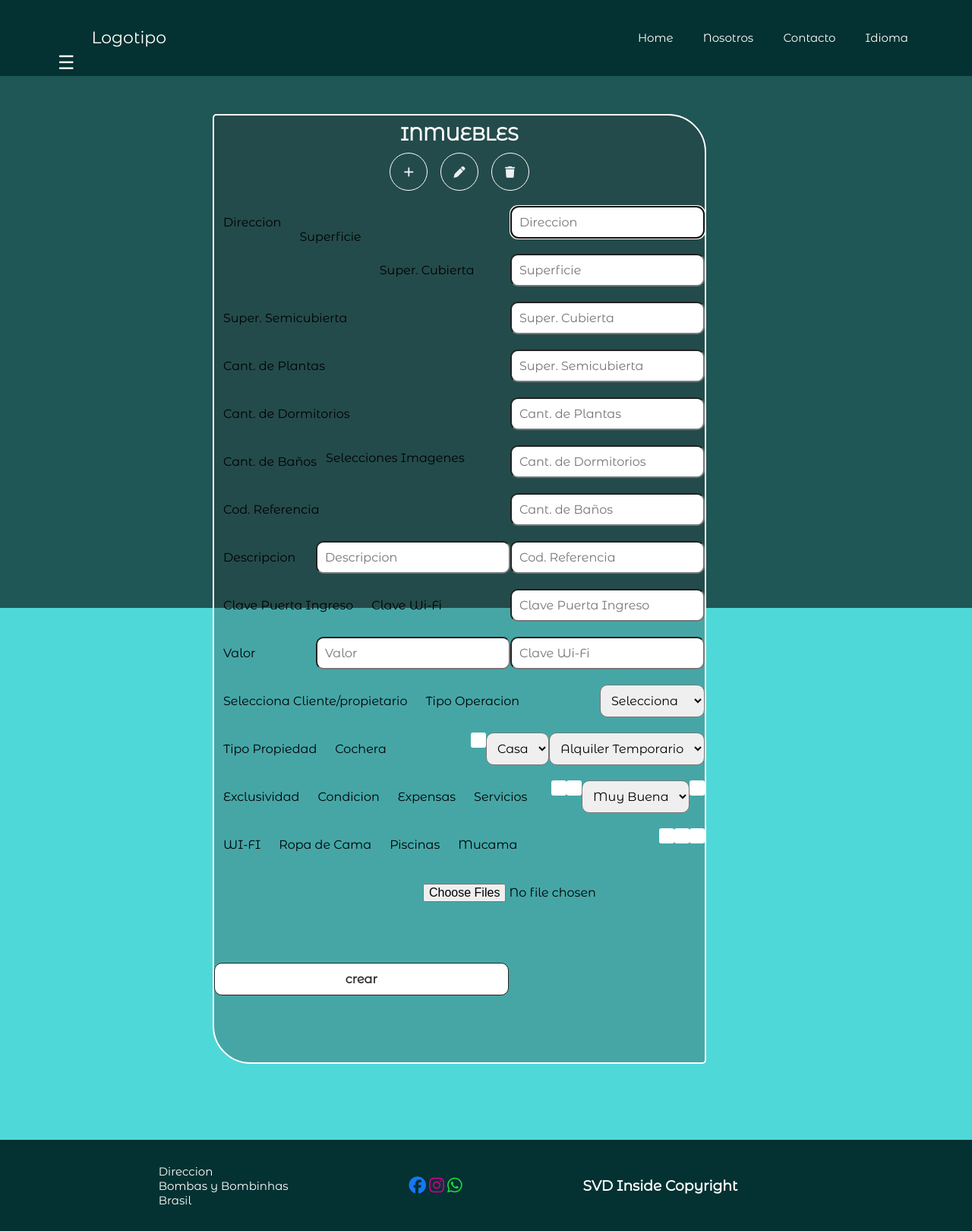
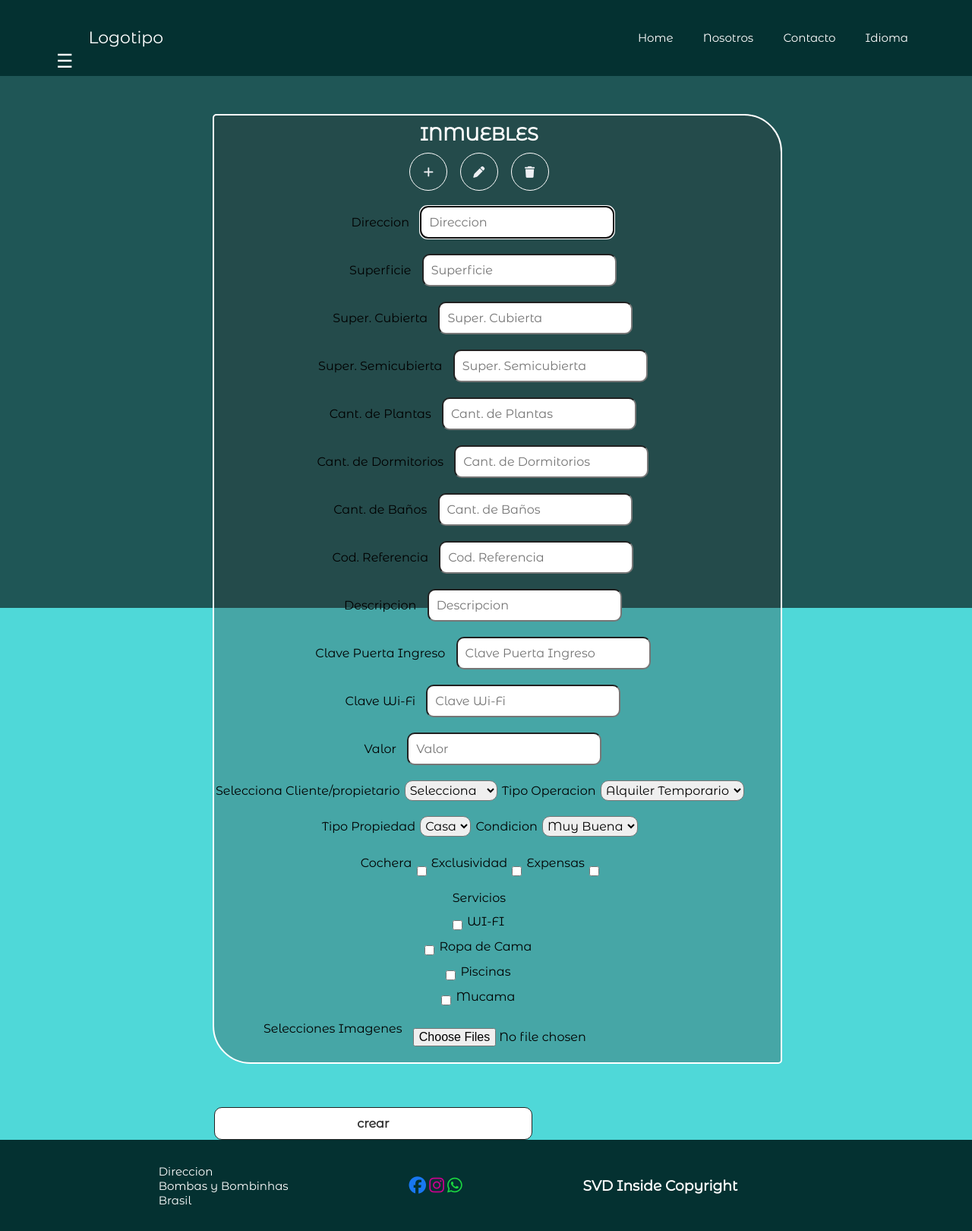
Before and after one commit to CQaS/Proyecto_Inmobiliaria, a Django app: page /propiedad/crear in a window 1280 px wide. Shown: the whole page at 76% size. Run offline with Django 4.2, Linux system fonts and the light colour scheme; data comes from the database, SQL or seed files in the repository; some libraries are stand-ins or nearby versions.

Commit message:
mejorar la vista form_inmueble

```diff
--- a/service/static/style/crud_form.css
+++ b/service/static/style/crud_form.css
@@ -33,11 +33,13 @@
     margin: 150px 50px 50px 280px;
     /*arriba-der-abajo-izq*/
     display: flex;
-    justify-content: center;
+    justify-content: space-between;
+    align-items: center;
+    text-align: center;
     flex-wrap: wrap;
     border: 2px solid white;
     border-radius: 5px 50px;
-    width: 650px;
+    width: 750px;
     height: 1250px;
     background-color: rgb(51, 51, 51, 0.302);
 }
@@ -68,7 +70,7 @@
     font-size: 1.5rem;
 }
 
-label, .eleccion {
+/* label {
     font-size: 16px;
     display: flex;
     vertical-align: middle;
@@ -79,9 +81,40 @@
     float: left;
 }
 
+input, select {
+    font-size: 16px;
+    display: flex;
+    vertical-align: middle;
+    align-items: right;
+    margin-top: 20px;
+    padding: 10px;
+    border-radius: 10px;
+    float: right;
+} */
+select, .eleccion {
+    display: inline-block;
+    justify-content: center;
+    vertical-align: middle;
+    font-size: 16px;
+    margin-top: 20px;
+    padding: 2px;
+    border-radius: 10px;
 
+}
+.eleccion-cbox, .servicios {
+    font-size: 16px;
+    margin-top: 10px;
+    padding: 2px;
+    border-radius: 10px;
+}
 
-input, select {
+.servicios {
+    display: inline-block;
+    justify-content: space-around;
+    align-items: center;
+}
+
+input [type="checkbox"]{
     font-size: 16px;
     display: flex;
     vertical-align: middle;
@@ -92,25 +125,7 @@
     float: right;
 }
 
-input[type="checkbox"] {
-    appearance: none;
-    width: 15px;
-    height: 15px;
-    background: white;
-    border-radius: 3px;
-    display: block;
-}
-
-input:checked::before {
-    content: "✅";
-    font-size: 11px;
-    width: 100%;
-    height: 100%;
-    background-size: 100%;
-    display: block;
-}
-
-input[type="submit"] {
+input[type="submit"]{
     width: 60%;
     margin: auto;
     border: solid thin #222;
--- a/service/templates/propiedad/inmueble_form.html
+++ b/service/templates/propiedad/inmueble_form.html
@@ -66,6 +66,7 @@
       <option value="Alquiler permanente">Alquiler Permante</option>
       <option value="Venta">Venta</option>
     </select>
+    <br>
 
     <span class="eleccion">Tipo Propiedad</span>
     <select id="tipo_inmueble" name="tipo_inmueble">
@@ -73,11 +74,6 @@
       <option value="Dpto">Dpto</option>
     </select>
 
-    <span class="eleccion">Cochera</span>
-    <input type="checkbox" id="cochera" name="cochera" value="true">
-
-    <span class="eleccion">Exclusividad</span>
-    <input type="checkbox" id="exclusividad" name="exclusividad" value="true">
 
     <span class="eleccion">Condicion</span>
     <select id="condicion" name="condicion">
@@ -86,23 +82,30 @@
       <option value="Regular">Regular</option>
       <option value="Mala">Mala</option>
     </select>
+    <br><br>
 
-    <span class="eleccion">Expensas</span>
+    <span class="eleccion-cbox">Cochera</span>
+    <input type="checkbox" id="cochera" name="cochera" value="true">
+
+    <span class="eleccion-cbox">Exclusividad</span>
+    <input type="checkbox" id="exclusividad" name="exclusividad" value="true">
+
+    <span class="eleccion-cbox">Expensas</span>
     <input type="checkbox" id="expensas" name="expensas" value="true">
 
-    <br>
-    <span class="eleccion">Servicios</span><br>
+    <br><br>
+    <span class="eleccion-cbox">Servicios</span><br>
     <input type="checkbox" id="tipo_servicio" name="tipo_servicio" value="WI-FI">
-    <label for="wifi">WI-FI</label><br>
+    <label class="servicios" for="wifi">WI-FI</label><br>
 
     <input type="checkbox" id="tipo_servicio" name="tipo_servicio" value="Ropa de cama">
-    <label for="ropa_cama">Ropa de Cama</label><br>
+    <label class="servicios" for="ropa_cama">Ropa de Cama</label><br>
 
     <input type="checkbox" id="tipo_servicio" name="tipo_servicio" value="Piscinas">
-    <label for="piscinas">Piscinas</label><br>
+    <label class="servicios" for="piscinas">Piscinas</label><br>
 
     <input type="checkbox" id="tipo_servicio" name="tipo_servicio" value="Mucama">
-    <label for="mucama">Mucama</label><br>
+    <label class="servicios" for="mucama">Mucama</label><br>
 
     <span>Selecciones Imagenes</span>
     <input type="file" id="imgs" name="imgs" multiple>
```
